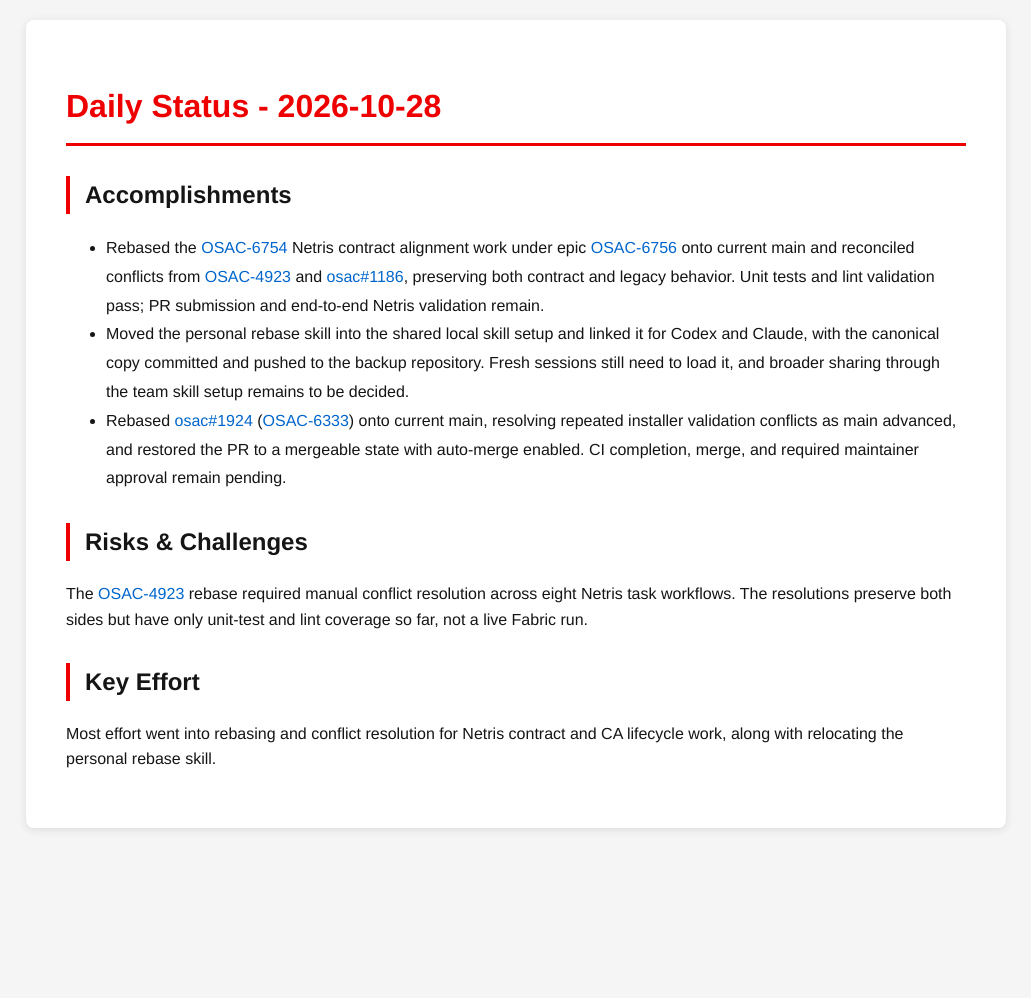
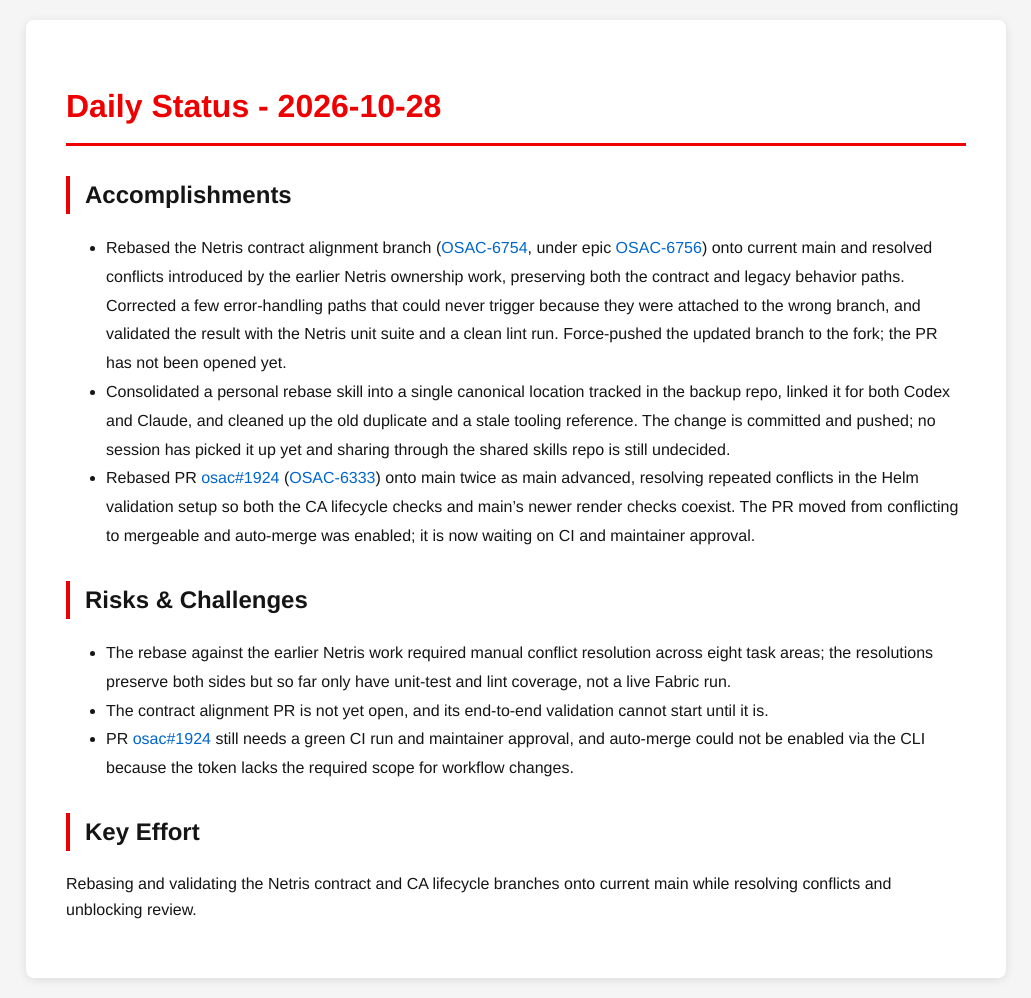
Before and after one commit to tzvatot/daily-status, a Jekyll site: the page built from 2026-10-28.md, in a window 1280 px wide. Shown: the whole page, without its empty margins (124-1155 px from the left). Built offline with Jekyll 4.4.1, drawn with Linux system fonts in a browser that asks for light colours; before the commit the page ends 900 px from its top, so only the background shows below that.

Commit message:
Daily status update - 2026-10-28

```diff
--- a/2026-10-28.md
+++ b/2026-10-28.md
@@ -7,12 +7,14 @@
 # Daily Status - 2026-10-28
 
 ## Accomplishments
-- Rebased the [OSAC-6754](https://redhat.atlassian.net/browse/OSAC-6754) Netris contract alignment work under epic [OSAC-6756](https://redhat.atlassian.net/browse/OSAC-6756) onto current main and reconciled conflicts from [OSAC-4923](https://redhat.atlassian.net/browse/OSAC-4923) and [osac#1186](https://github.com/osac-project/osac/pull/1186), preserving both contract and legacy behavior. Unit tests and lint validation pass; PR submission and end-to-end Netris validation remain.
-- Moved the personal rebase skill into the shared local skill setup and linked it for Codex and Claude, with the canonical copy committed and pushed to the backup repository. Fresh sessions still need to load it, and broader sharing through the team skill setup remains to be decided.
-- Rebased [osac#1924](https://github.com/osac-project/osac/pull/1924) ([OSAC-6333](https://redhat.atlassian.net/browse/OSAC-6333)) onto current main, resolving repeated installer validation conflicts as main advanced, and restored the PR to a mergeable state with auto-merge enabled. CI completion, merge, and required maintainer approval remain pending.
+- Rebased the Netris contract alignment branch ([OSAC-6754](https://redhat.atlassian.net/browse/OSAC-6754), under epic [OSAC-6756](https://redhat.atlassian.net/browse/OSAC-6756)) onto current main and resolved conflicts introduced by the earlier Netris ownership work, preserving both the contract and legacy behavior paths. Corrected a few error-handling paths that could never trigger because they were attached to the wrong branch, and validated the result with the Netris unit suite and a clean lint run. Force-pushed the updated branch to the fork; the PR has not been opened yet.
+- Consolidated a personal rebase skill into a single canonical location tracked in the backup repo, linked it for both Codex and Claude, and cleaned up the old duplicate and a stale tooling reference. The change is committed and pushed; no session has picked it up yet and sharing through the shared skills repo is still undecided.
+- Rebased PR [osac#1924](https://github.com/osac-project/osac/pull/1924) ([OSAC-6333](https://redhat.atlassian.net/browse/OSAC-6333)) onto main twice as main advanced, resolving repeated conflicts in the Helm validation setup so both the CA lifecycle checks and main's newer render checks coexist. The PR moved from conflicting to mergeable and auto-merge was enabled; it is now waiting on CI and maintainer approval.
 
 ## Risks & Challenges
-The [OSAC-4923](https://redhat.atlassian.net/browse/OSAC-4923) rebase required manual conflict resolution across eight Netris task workflows. The resolutions preserve both sides but have only unit-test and lint coverage so far, not a live Fabric run.
+- The rebase against the earlier Netris work required manual conflict resolution across eight task areas; the resolutions preserve both sides but so far only have unit-test and lint coverage, not a live Fabric run.
+- The contract alignment PR is not yet open, and its end-to-end validation cannot start until it is.
+- PR [osac#1924](https://github.com/osac-project/osac/pull/1924) still needs a green CI run and maintainer approval, and auto-merge could not be enabled via the CLI because the token lacks the required scope for workflow changes.
 
 ## Key Effort
-Most effort went into rebasing and conflict resolution for Netris contract and CA lifecycle work, along with relocating the personal rebase skill.
+Rebasing and validating the Netris contract and CA lifecycle branches onto current main while resolving conflicts and unblocking review.
```
